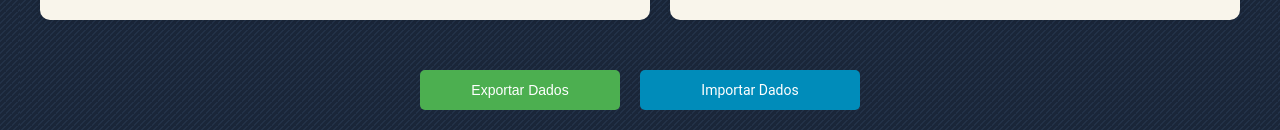
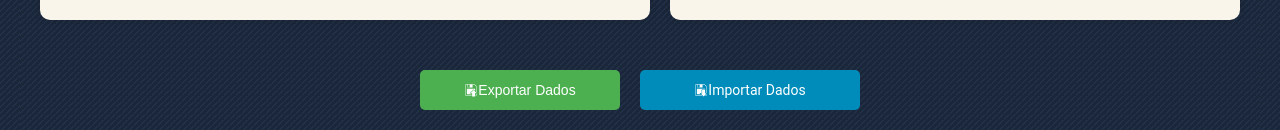
Before and after one commit to jefersonmarciano/ficha, a React (Create React App) app: page / in a window 1280 px wide. Shown: the part 2190-2320 px from the top of the page. Built offline with nearby package versions, Linux system fonts and the light colour scheme.

Commit message:
import incons

```diff
--- a/src/App.js
+++ b/src/App.js
@@ -17,7 +17,8 @@ import MagicTablePopupCiclo2Magico from './components/tabelas de magias/MagicTab
 import DiceRoller from './components/diceRoller/DiceRoller';
 import './App.css';
 import backpackImage from './bags.png';
-import { GiMagicBroom, GiMagicAxe, GiMagickTrick } from "react-icons/gi";
+import { GiMagicBroom, GiMagicAxe, GiMagickTrick, GiSave, GiLoad } from "react-icons/gi";
+
 import { saveAs } from 'file-saver';
 
 import magiasData from './data/magias.json';
@@ -256,8 +257,12 @@ function App() {
         )}
 
         <div className="export-import-buttons" id='export-import-buttons'>
-          <button onClick={exportData} className="export-button">Exportar Dados</button>
+          <button onClick={exportData} className="export-button">
+            <GiSave className="export-icon" />
+            Exportar Dados
+            </button>
           <label htmlFor="import-input" className="import-button">
+          <GiLoad className="button-icon" />
             Importar Dados
             <input
               id="import-input"
```
